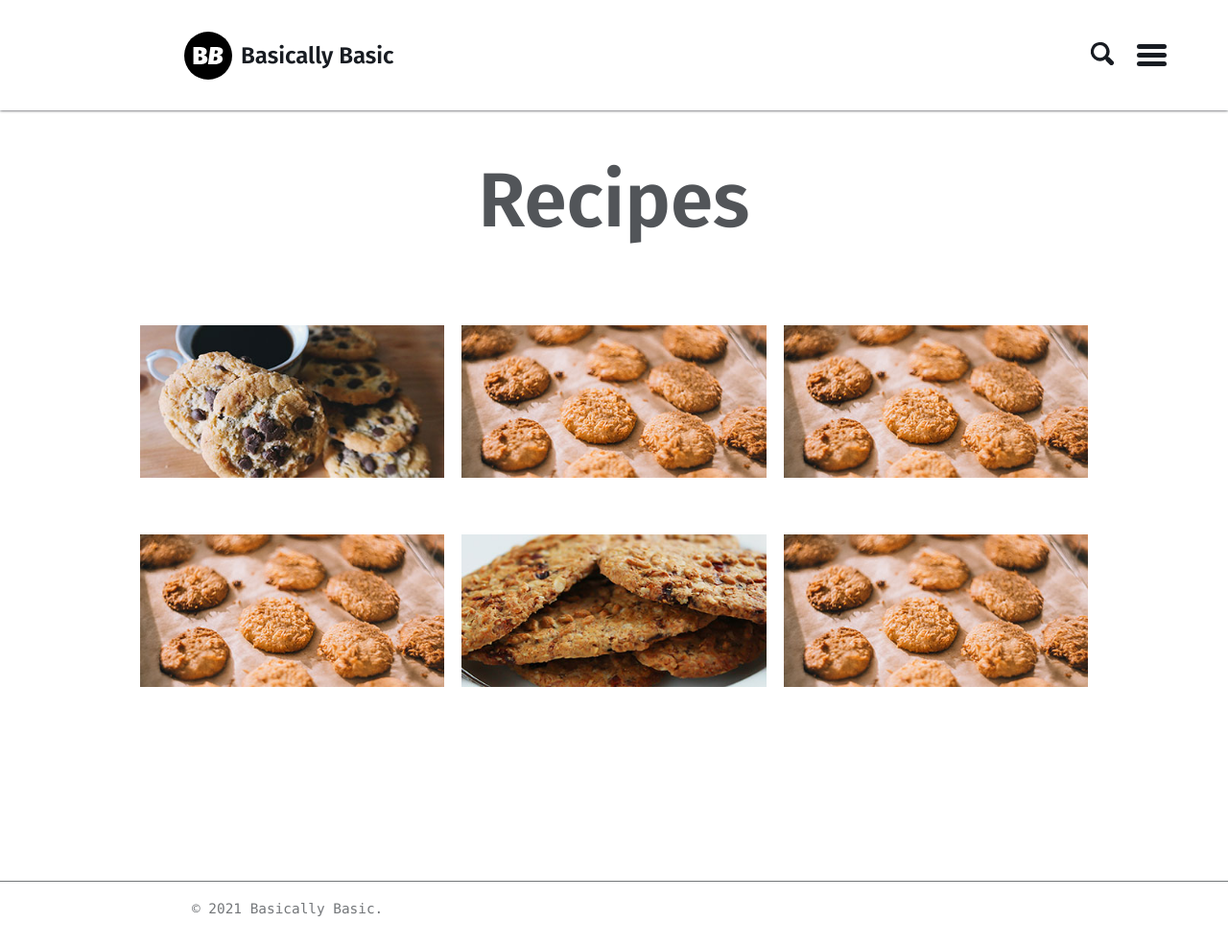
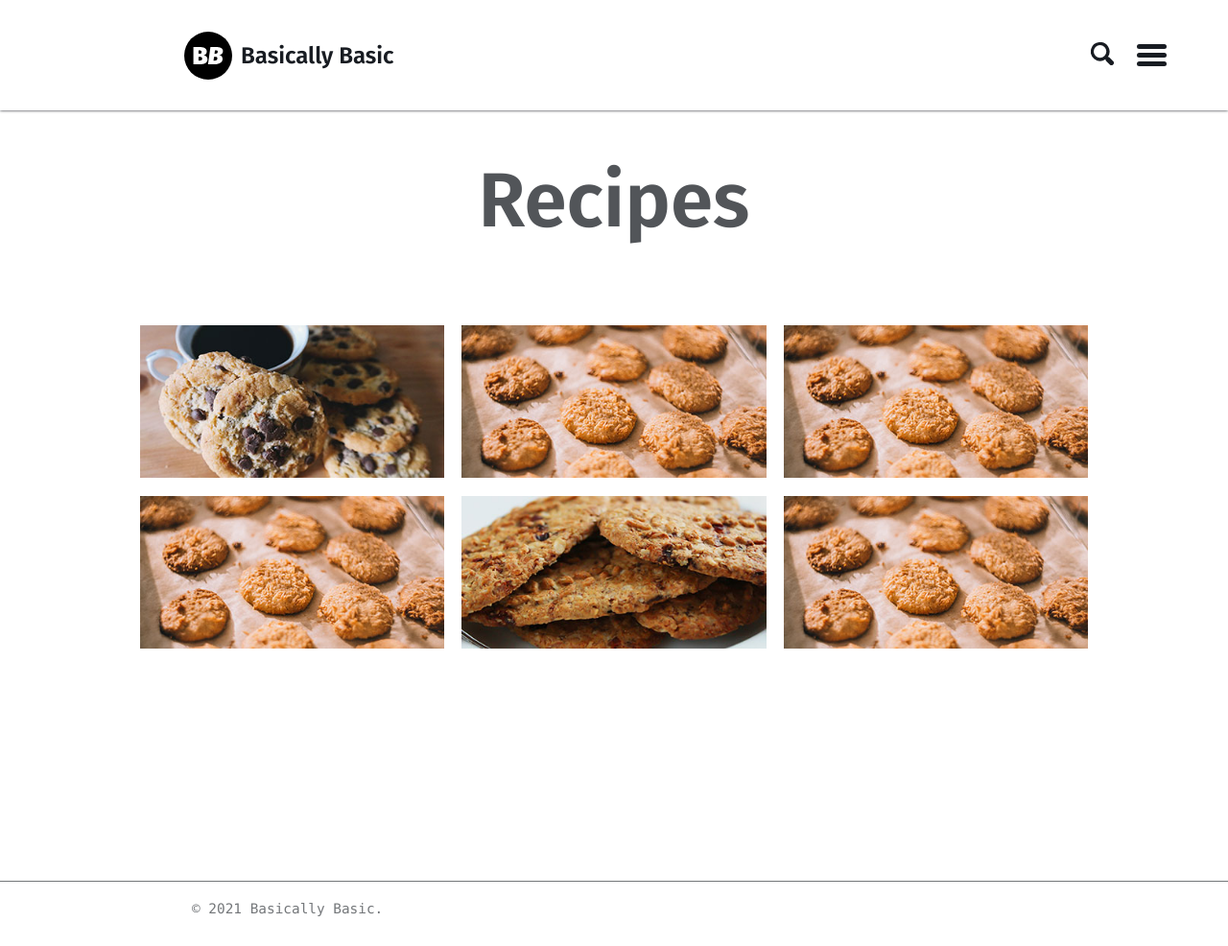
Before and after one commit to motilalmeher/motilalmeher.github.io, a Jekyll site: the page built from recipes.md, in a window 1280 px wide. Shown: the whole page at 96% size. Built offline with Jekyll 4.4.1, drawn with Linux system fonts in a browser that asks for light colours.

Commit message:
Update _entries.scss

```diff
--- a/_sass/basically-basic/_entries.scss
+++ b/_sass/basically-basic/_entries.scss
@@ -140,7 +140,7 @@
     display: grid;
     grid-template-columns: repeat(auto-fill, minmax(300px, 1fr));
     grid-gap: 1em;
-    grid-auto-rows: 200px;
+    grid-auto-rows: 160px;
 
     .entry {
       display: -webkit-box;
```
